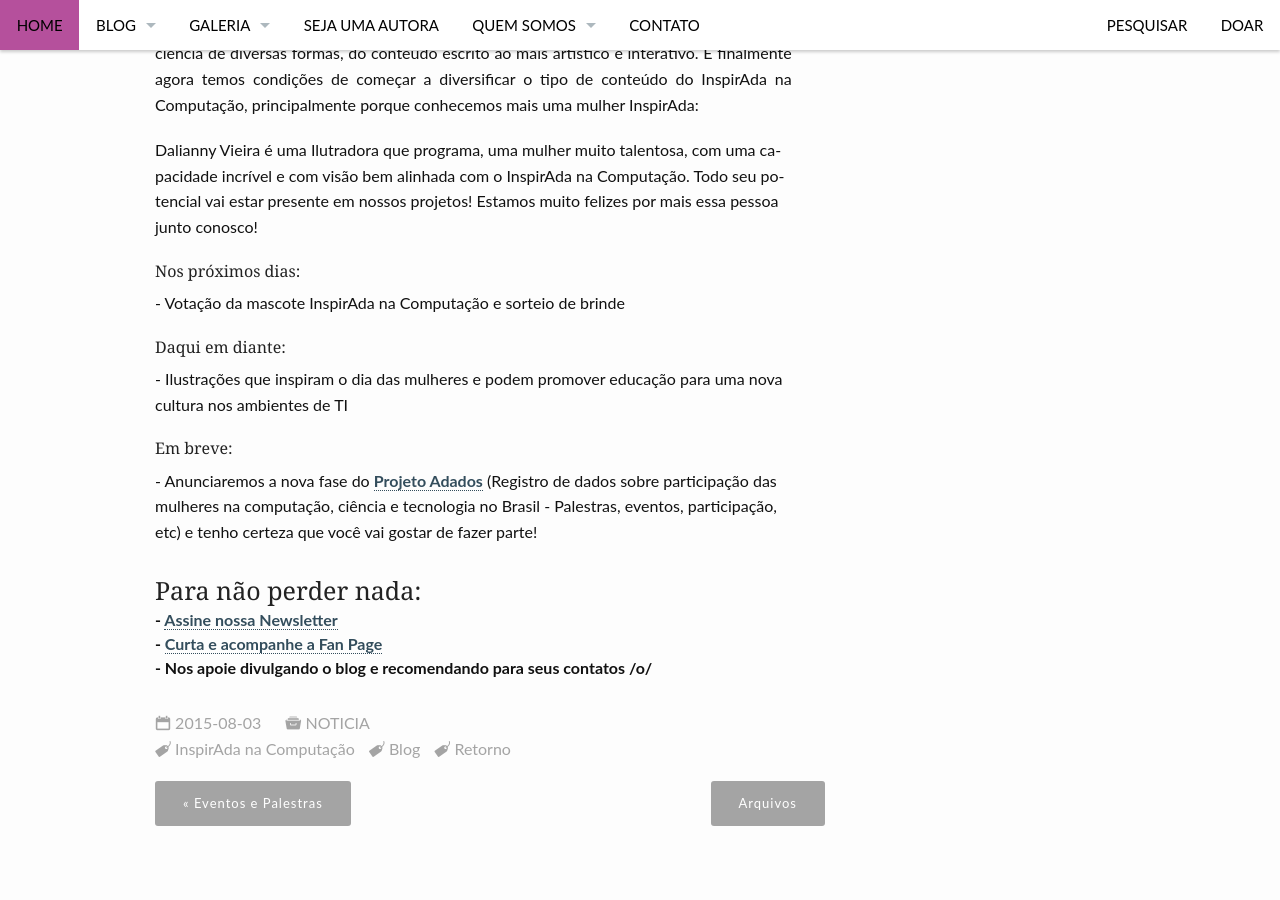
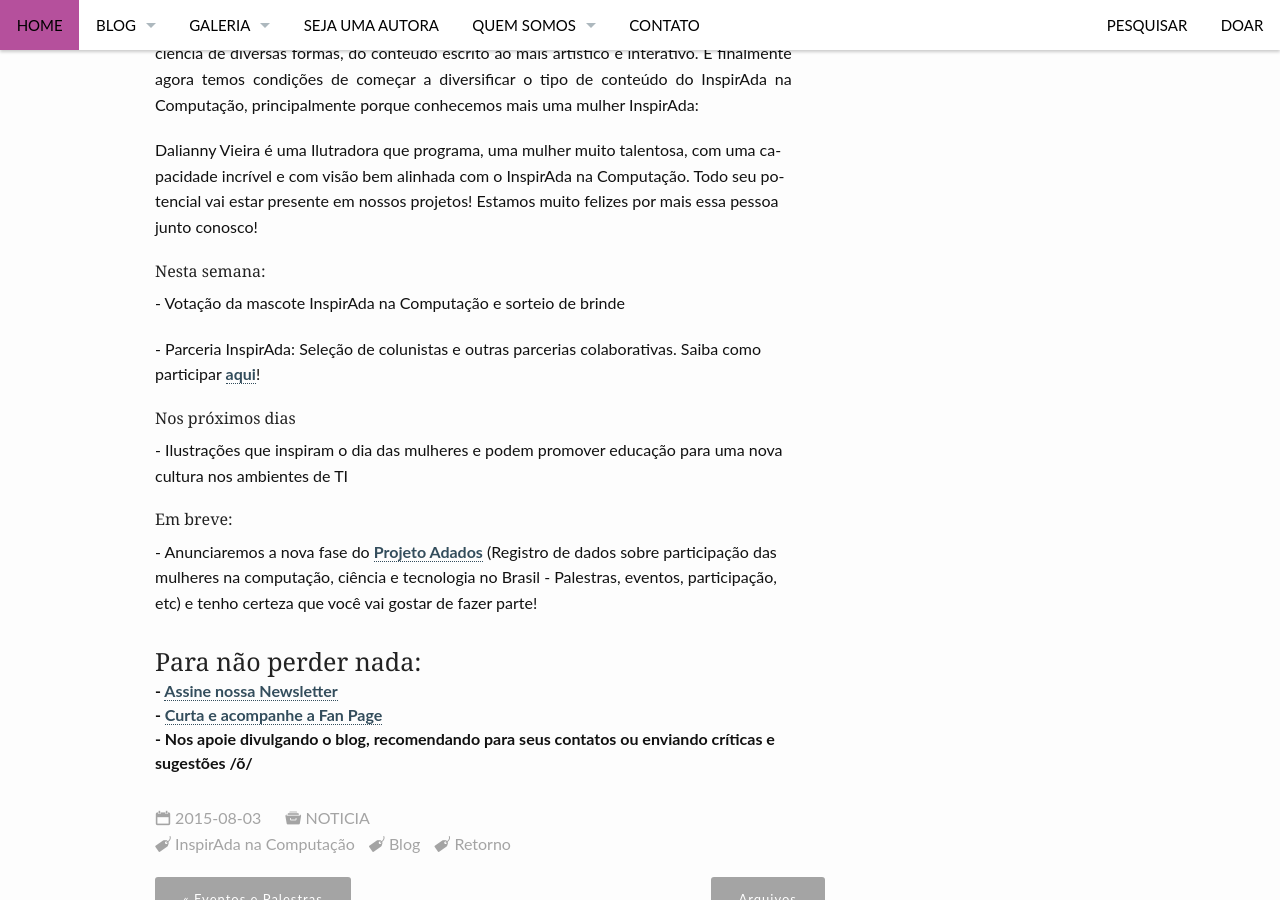
Before and after one commit to inspiradanacomputacao/inspiradanacomputacao.github.io, a Jekyll site: the page built from _posts/noticia/2015-08-03-blog-inspirada-na-computacao-esta-de-volta.md, in a window 1280 px wide and 900 px high, scrolled down 3410 px. Built offline with Jekyll 4.4.1, drawn with Linux system fonts in a browser that asks for light colours; comment, search, counter and statistics services are not loaded.

Commit message:
atualização do texto

```diff
--- a/_posts/noticia/2015-08-03-blog-inspirada-na-computacao-esta-de-volta.md
+++ b/_posts/noticia/2015-08-03-blog-inspirada-na-computacao-esta-de-volta.md
@@ -82,10 +82,11 @@ Que gostou levanta a mão õ/
 
 <p>Dalianny Vieira é uma Ilutradora que programa, uma mulher muito talentosa, com uma capacidade incrível e com visão bem alinhada com o InspirAda na Computação.  Todo seu potencial vai estar presente em nossos projetos! Estamos muito felizes por mais essa pessoa junto conosco! </p>
 
-<h6>Nos próximos dias:</h6>
+<h6>Nesta semana:</h6>
 <p> - Votação da mascote InspirAda na Computação e sorteio de brinde </p>
+<p> - Parceria InspirAda: Seleção de colunistas e outras parcerias colaborativas. Saiba como participar <a href="https://inspiradanacomputacao.com/parceria-inspirada/" target="_blank">aqui</a>!</p>
 
-<h6>Daqui em diante:</h6>
+<h6>Nos próximos dias</h6>
 <p>- Ilustrações que inspiram o dia das mulheres e podem promover educação para uma nova cultura nos ambientes de TI </p>
 
 <h6>Em breve:</h6>
@@ -95,4 +96,4 @@ Que gostou levanta a mão õ/
 <h3> Para não perder nada: </h3>
 - <a href="http://inspiradanacomputacao.us11.list-manage1.com/subscribe?u=e6a849e909bc803ed73b456c2&id=a85bc7db3b" target="_blank">Assine nossa Newsletter</a> <br />
 - <a href="https://www.facebook.com/InspiradaNaComputacao" target="_blank">Curta e acompanhe a Fan Page</a><br />
-- Nos apoie divulgando o blog e recomendando para seus contatos /o/
+- Nos apoie divulgando o blog, recomendando para seus contatos ou enviando críticas e sugestões /õ/
```
